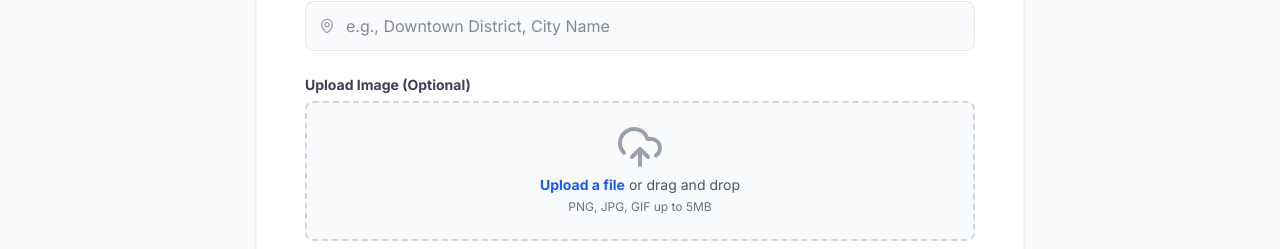
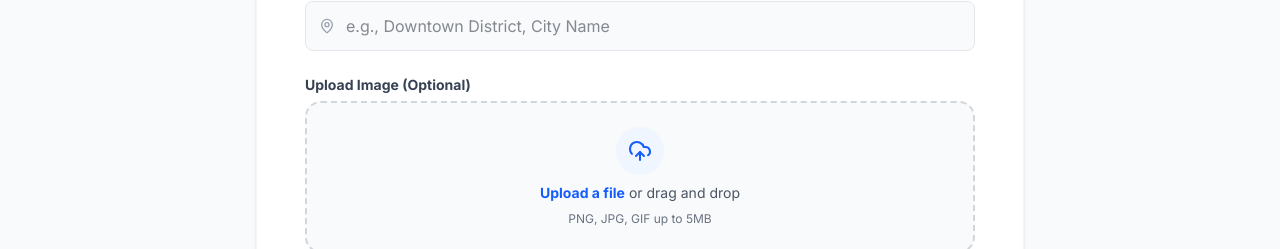
Before and after one commit to Chetan11122005/CivicSolve, a React (Vite) app in the folder frontend/: page /post-challenge in a window 1280 px wide. Shown: the part 703-952 px from the top of the page. Built offline with nearby package versions, Linux system fonts and the light colour scheme; no server answers.

Commit message:
feat: add live image preview, drag-and-drop, and remove image controls on PostChallenge

```diff
--- a/frontend/src/pages/PostChallenge.jsx
+++ b/frontend/src/pages/PostChallenge.jsx
@@ -1,7 +1,7 @@
-import { useState } from 'react';
+import { useState, useEffect } from 'react';
 import { useNavigate } from 'react-router-dom';
 import { supabase } from '../lib/supabase';
-import { UploadCloud, CheckCircle, AlertCircle, Sparkles, Loader2, MapPin, Navigation } from 'lucide-react';
+import { UploadCloud, CheckCircle, AlertCircle, Sparkles, Loader2, MapPin, Navigation, X, Image as ImageIcon } from 'lucide-react';
 import { GoogleGenerativeAI } from '@google/generative-ai';
 import { useTranslation } from 'react-i18next';
 
@@ -15,6 +15,8 @@ export default function PostChallenge() {
   const [location, setLocation] = useState('');
   const [severity, setSeverity] = useState('medium');
   const [file, setFile] = useState(null);
+  const [previewUrl, setPreviewUrl] = useState(null);
+  const [isDragging, setIsDragging] = useState(false);
 
   const [loading, setLoading] = useState(false);
   const [aiLoading, setAiLoading] = useState(false);
@@ -23,6 +25,51 @@ export default function PostChallenge() {
   const [success, setSuccess] = useState(false);
 
   const navigate = useNavigate();
+
+  // Clean up Object URL to avoid memory leaks
+  useEffect(() => {
+    return () => {
+      if (previewUrl) URL.revokeObjectURL(previewUrl);
+    };
+  }, [previewUrl]);
+
+  const handleFileSelect = (selectedFile) => {
+    if (!selectedFile) return;
+    if (!selectedFile.type.startsWith('image/')) {
+      setError("Please upload a valid image file (PNG, JPG, WebP).");
+      return;
+    }
+    if (selectedFile.size > 5 * 1024 * 1024) {
+      setError("Image size must be less than 5MB.");
+      return;
+    }
+    setError(null);
+    setFile(selectedFile);
+    setPreviewUrl(URL.createObjectURL(selectedFile));
+  };
+
+  const handleRemoveFile = () => {
+    if (previewUrl) URL.revokeObjectURL(previewUrl);
+    setFile(null);
+    setPreviewUrl(null);
+  };
+
+  const handleDragOver = (e) => {
+    e.preventDefault();
+    setIsDragging(true);
+  };
+
+  const handleDragLeave = () => {
+    setIsDragging(false);
+  };
+
+  const handleDrop = (e) => {
+    e.preventDefault();
+    setIsDragging(false);
+    if (e.dataTransfer.files && e.dataTransfer.files[0]) {
+      handleFileSelect(e.dataTransfer.files[0]);
+    }
+  };
 
   // GPS Location Auto-Detection
   const handleAutoDetectLocation = () => {
@@ -326,23 +373,83 @@ export default function PostChallenge() {
                 </div>
               </div>
 
+              {/* Upload Image with Live Preview */}
               <div>
-                <label className="block text-sm font-bold text-gray-700 dark:text-gray-300 mb-1.5">{t('postChallenge.upload')}</label>
-                <div className="mt-1 flex justify-center px-6 pt-5 pb-6 border-2 border-gray-300 dark:border-gray-700 border-dashed rounded-lg bg-gray-50 dark:bg-gray-800/50 hover:bg-gray-100 dark:hover:bg-gray-800 transition-colors">
-                  <div className="space-y-1 text-center">
-                    <UploadCloud className="mx-auto h-12 w-12 text-gray-400" />
+                <label className="block text-sm font-bold text-gray-700 dark:text-gray-300 mb-1.5">
+                  {t('postChallenge.upload')}
+                </label>
+
+                {previewUrl ? (
+                  /* Live Image Preview Container */
+                  <div className="mt-1 relative rounded-2xl overflow-hidden border-2 border-blue-500/30 dark:border-blue-500/30 bg-gray-100 dark:bg-gray-800 p-2 group transition-all">
+                    <div className="relative h-64 sm:h-72 w-full rounded-xl overflow-hidden bg-gray-900 flex items-center justify-center">
+                      <img
+                        src={previewUrl}
+                        alt="Upload preview"
+                        className="w-full h-full object-cover transition-transform duration-300 group-hover:scale-[1.02]"
+                      />
+
+                      {/* Overlay & Controls */}
+                      <div className="absolute inset-0 bg-gradient-to-t from-black/80 via-black/20 to-transparent flex flex-col justify-between p-4">
+                        <div className="flex justify-end">
+                          <button
+                            type="button"
+                            onClick={handleRemoveFile}
+                            className="flex items-center gap-1.5 bg-red-600/90 hover:bg-red-600 text-white px-3 py-1.5 rounded-lg text-xs font-bold transition-all shadow-md cursor-pointer hover:scale-105"
+                          >
+                            <X className="w-4 h-4" />
+                            <span>Remove Image</span>
+                          </button>
+                        </div>
+
+                        <div className="flex items-center justify-between text-white">
+                          <div className="flex items-center gap-2 truncate max-w-[80%]">
+                            <ImageIcon className="w-4 h-4 text-blue-400 flex-shrink-0" />
+                            <span className="text-xs font-bold truncate">
+                              {file?.name}
+                            </span>
+                          </div>
+                          <span className="text-xs font-semibold text-gray-300 bg-white/20 backdrop-blur-md px-2 py-0.5 rounded-md flex-shrink-0">
+                            {(file?.size / (1024 * 1024)).toFixed(2)} MB
+                          </span>
+                        </div>
+                      </div>
+                    </div>
+                  </div>
+                ) : (
+                  /* Drag & Drop Upload Zone */
+                  <div
+                    onDragOver={handleDragOver}
+                    onDragLeave={handleDragLeave}
+                    onDrop={handleDrop}
+                    className={`mt-1 flex justify-center px-6 pt-6 pb-6 border-2 border-dashed rounded-2xl transition-all ${
+                      isDragging
+                        ? 'border-blue-500 bg-blue-50 dark:bg-blue-900/20 scale-[1.01]'
+                        : 'border-gray-300 dark:border-gray-700 bg-gray-50 dark:bg-gray-800/50 hover:bg-gray-100 dark:hover:bg-gray-800'
+                    }`}
+                  >
+                    <div className="space-y-2 text-center">
+                      <div className="w-12 h-12 rounded-full bg-blue-50 dark:bg-blue-900/40 text-blue-600 dark:text-blue-400 flex items-center justify-center mx-auto">
+                        <UploadCloud className="h-6 w-6" />
+                      </div>
                       <div className="flex text-sm text-gray-600 dark:text-gray-400 justify-center">
                         <label className="relative cursor-pointer bg-transparent rounded-md font-bold text-blue-600 dark:text-blue-400 hover:text-blue-500 focus-within:outline-none">
                           <span>{t('postChallenge.uploadPrompt')}</span>
-                        <input type="file" className="sr-only" accept="image/*" onChange={(e) => setFile(e.target.files[0])} />
+                          <input
+                            type="file"
+                            className="sr-only"
+                            accept="image/*"
+                            onChange={(e) => handleFileSelect(e.target.files[0])}
+                          />
                         </label>
                         <p className="pl-1">{t('postChallenge.orDrag')}</p>
                       </div>
                       <p className="text-xs text-gray-500 dark:text-gray-500">
-                      {file ? file.name : t('postChallenge.fileTypes')}
+                        {t('postChallenge.fileTypes')}
                       </p>
                     </div>
                   </div>
+                )}
               </div>
 
               {error && (
```
Lines whose indentation alone changed are shown as unchanged.
